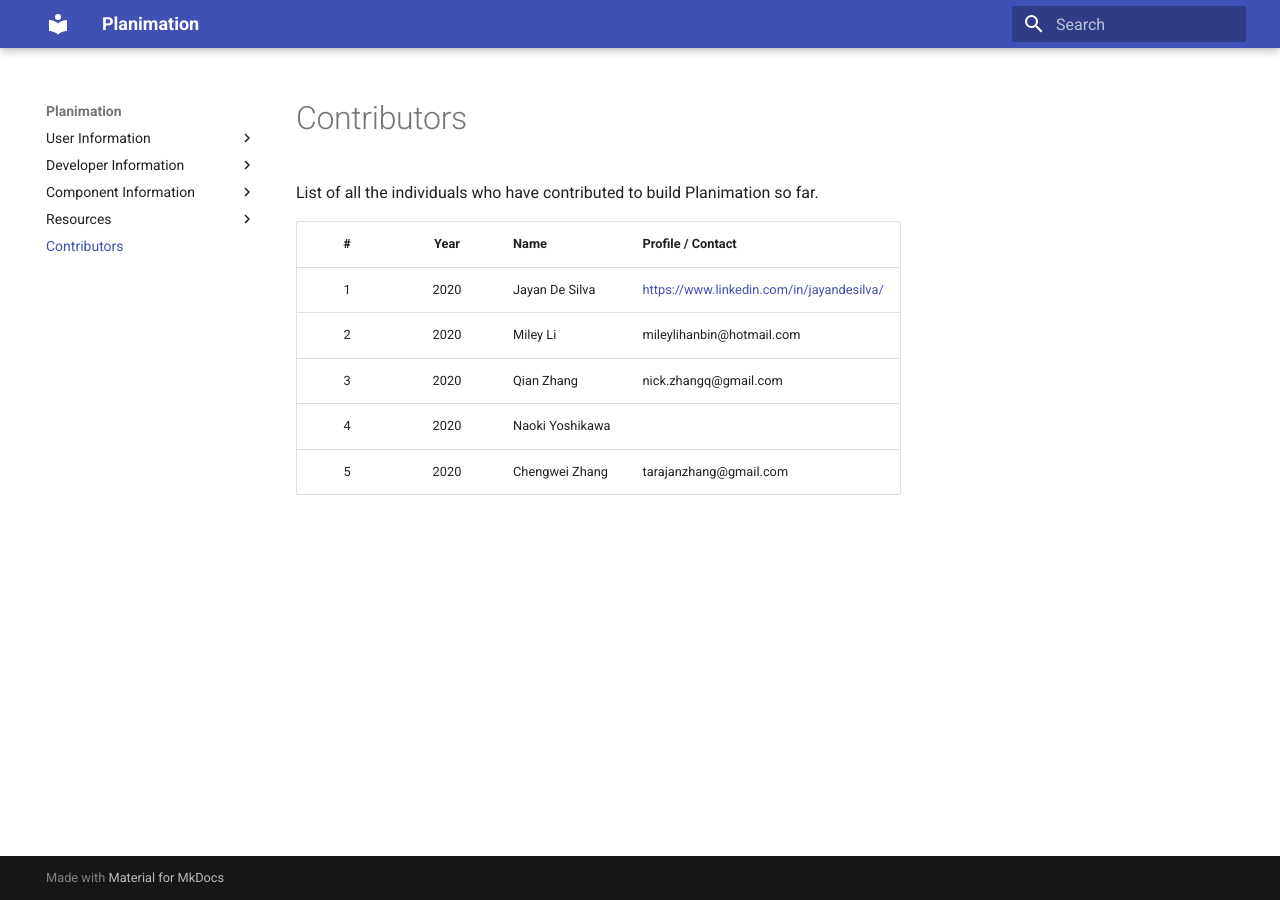
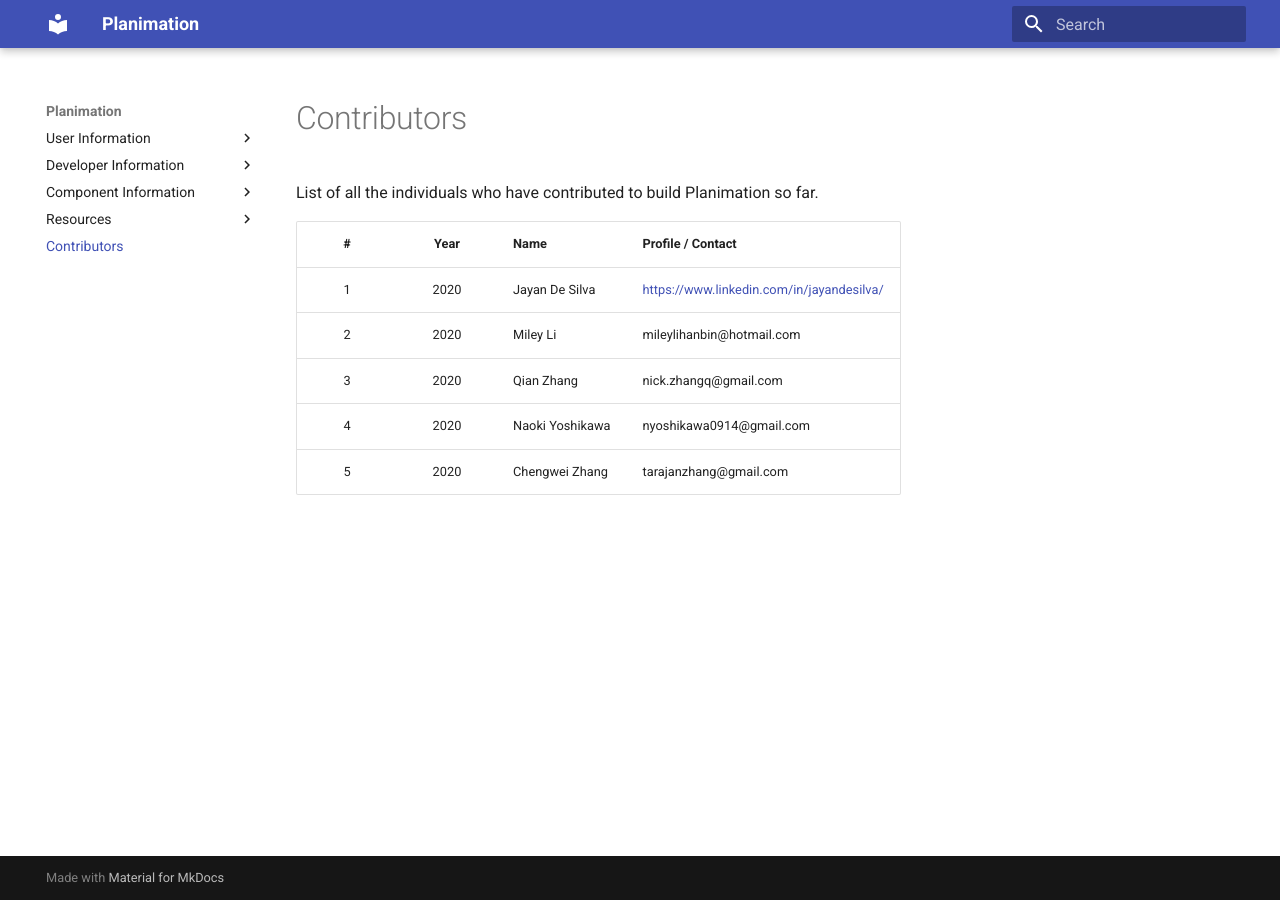
Before and after one commit to planimation/documentation, an MkDocs documentation site: the page built from docs/contributors.md, in a window 1280 px wide. Built offline with MkDocs 1.6.1 and Material for MkDocs 9.7.7, drawn with Linux system fonts in a browser that asks for light colours.

Commit message:
Update contributors.md
added contact

```diff
--- a/docs/contributors.md
+++ b/docs/contributors.md
@@ -7,5 +7,5 @@ List of all the individuals who have contributed to build Planimation so far.
 | 1 | 2020 | Jayan De Silva | [https://www.linkedin.com/in/jayandesilva/](https://www.linkedin.com/in/jayandesilva/) |
 | 2 | 2020 | Miley Li | mileylihanbin@hotmail.com |
 | 3 | 2020 | Qian Zhang | nick.zhangq@gmail.com |
-| 4 | 2020 | Naoki Yoshikawa | |
+| 4 | 2020 | Naoki Yoshikawa | nyoshikawa0914@gmail.com |
 | 5 | 2020 | Chengwei Zhang | tarajanzhang@gmail.com  |
```
